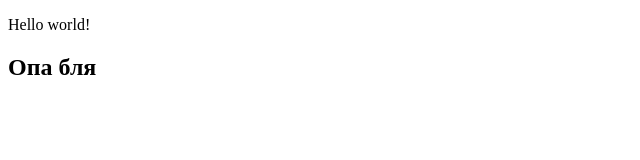
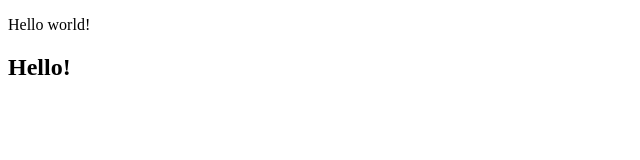
Before and after one commit to mregor39/school, a plain HTML site: page index.html in a window 1280 px wide. Shown: the full height of the page, 0-640 px from the left. Drawn offline with Linux system fonts and the light colour scheme.

Commit message:
Add files via upload

```diff
--- a/index.html
+++ b/index.html
@@ -8,7 +8,7 @@
 <body>
 
     <p>Hello world!</p>
-    <h2>Опа бля</h2>
+    <h2>Hello!</h2>
     <!-- <script>
         alert(1);
     </script> -->
```
